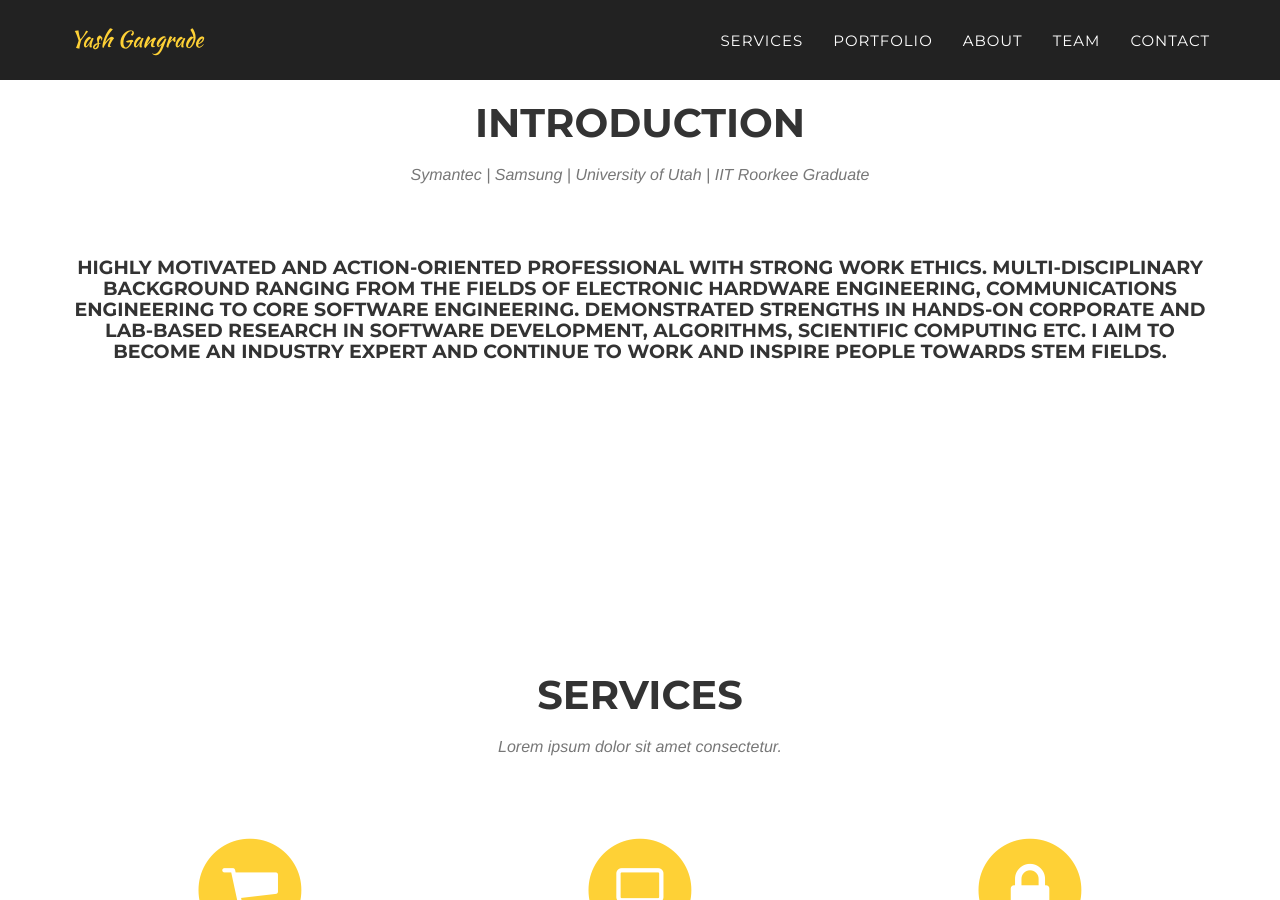
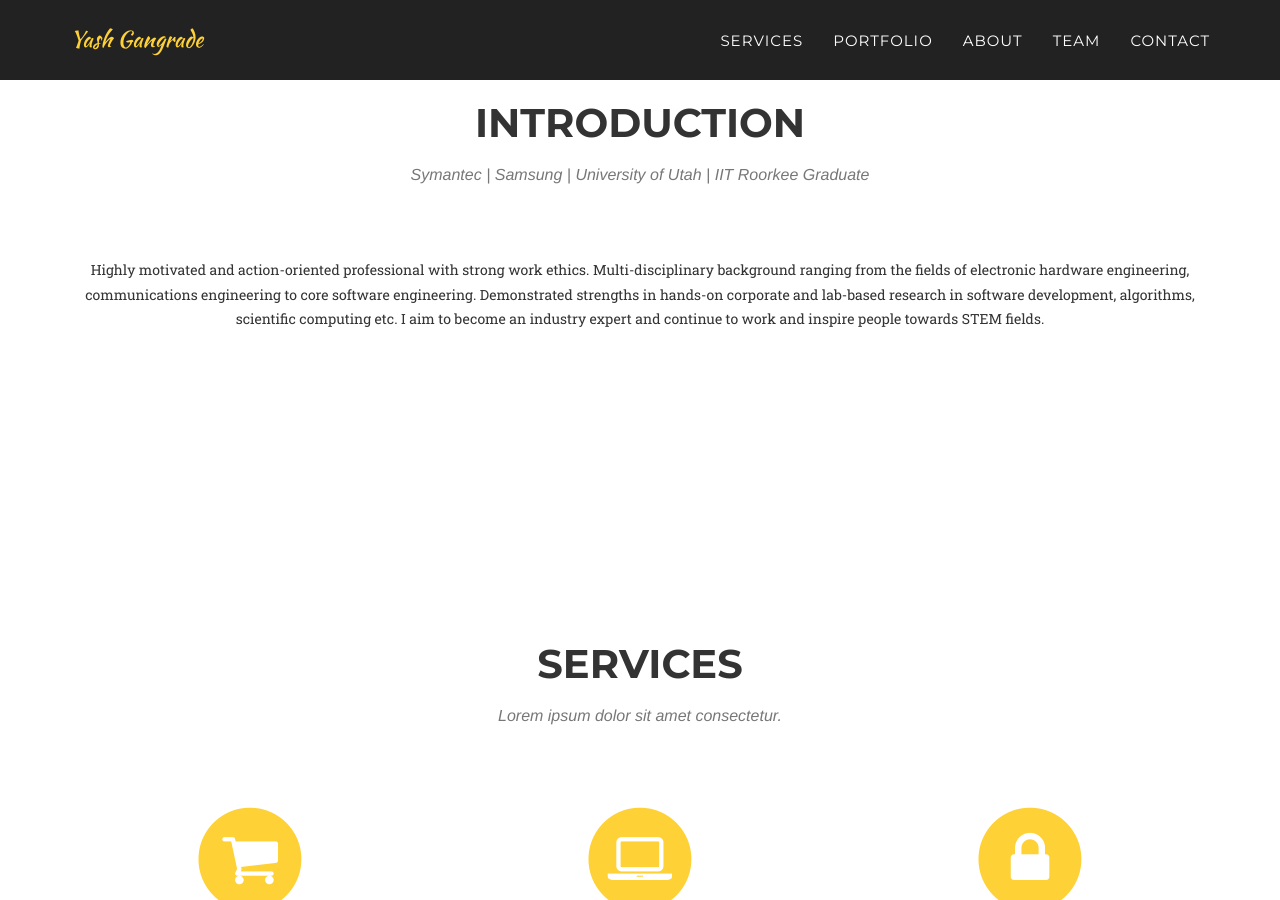
Before and after one commit to yashgangrade09/yashgangrade09.github.io, a Jekyll site: the page built from index.html, in a window 1280 px wide and 900 px high, scrolled down 807 px. Built offline with Jekyll 4.4.1, drawn with Linux system fonts in a browser that asks for light colours; some web fonts are replaced.

```diff
--- a/_includes/introduction.html
+++ b/_includes/introduction.html
@@ -5,7 +5,7 @@
                 <div class="col-lg-12 text-center">
                     <h2 class="section-heading">Introduction</h2>
                     <h3 class="section-subheading text-muted">Symantec | Samsung | University of Utah | IIT Roorkee Graduate</h3>
-                    <h4>Highly motivated and action-oriented professional with strong work ethics. Multi-disciplinary background ranging from the fields of electronic hardware engineering, communications engineering to core software engineering. Demonstrated strengths in hands-on corporate and lab-based research in software development, algorithms, scientific computing etc. I aim to become an industry expert and continue to work and inspire people towards STEM fields.</h4>
+                    <p>Highly motivated and action-oriented professional with strong work ethics. Multi-disciplinary background ranging from the fields of electronic hardware engineering, communications engineering to core software engineering. Demonstrated strengths in hands-on corporate and lab-based research in software development, algorithms, scientific computing etc. I aim to become an industry expert and continue to work and inspire people towards STEM fields.</p>
                 </div>
             </div>
         </div>
```
